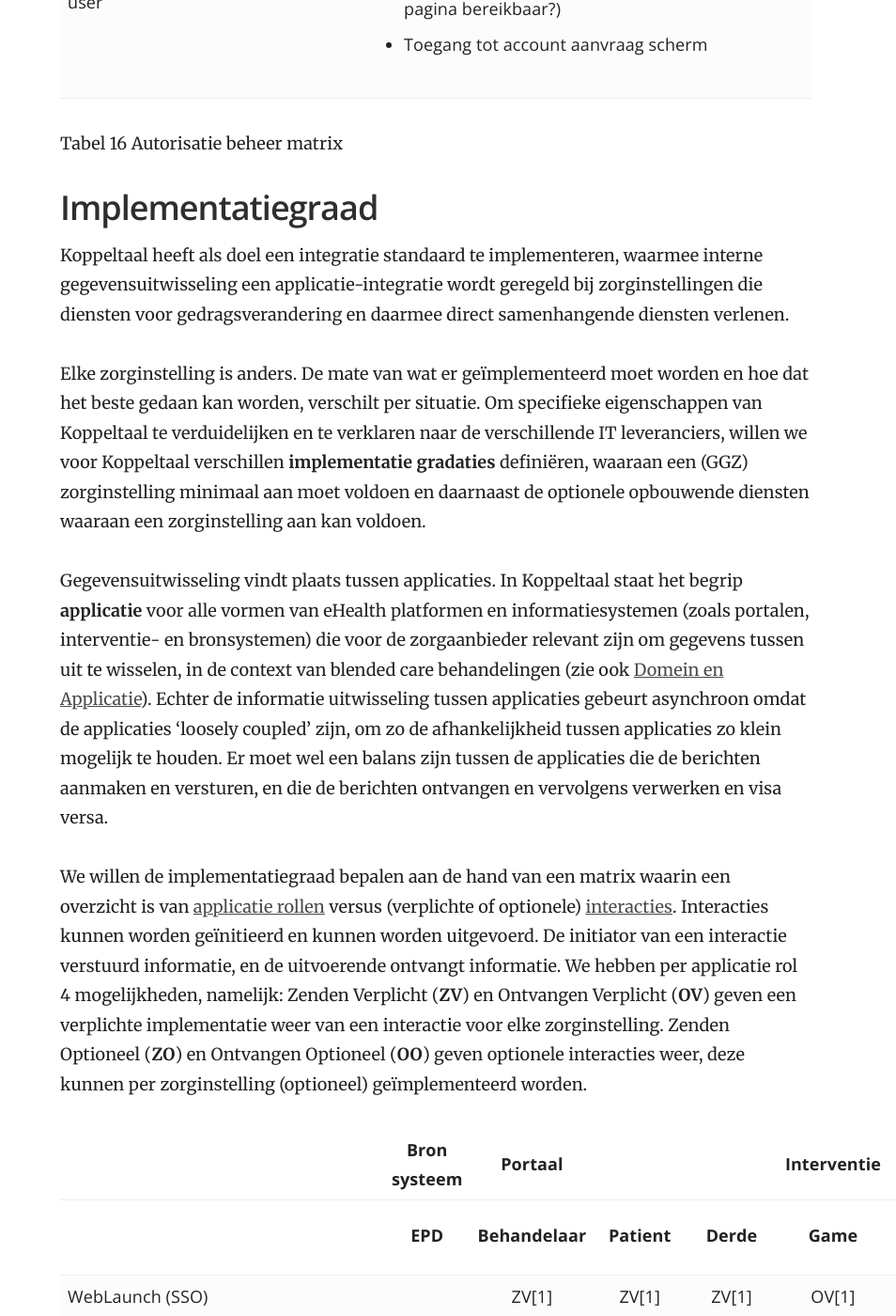
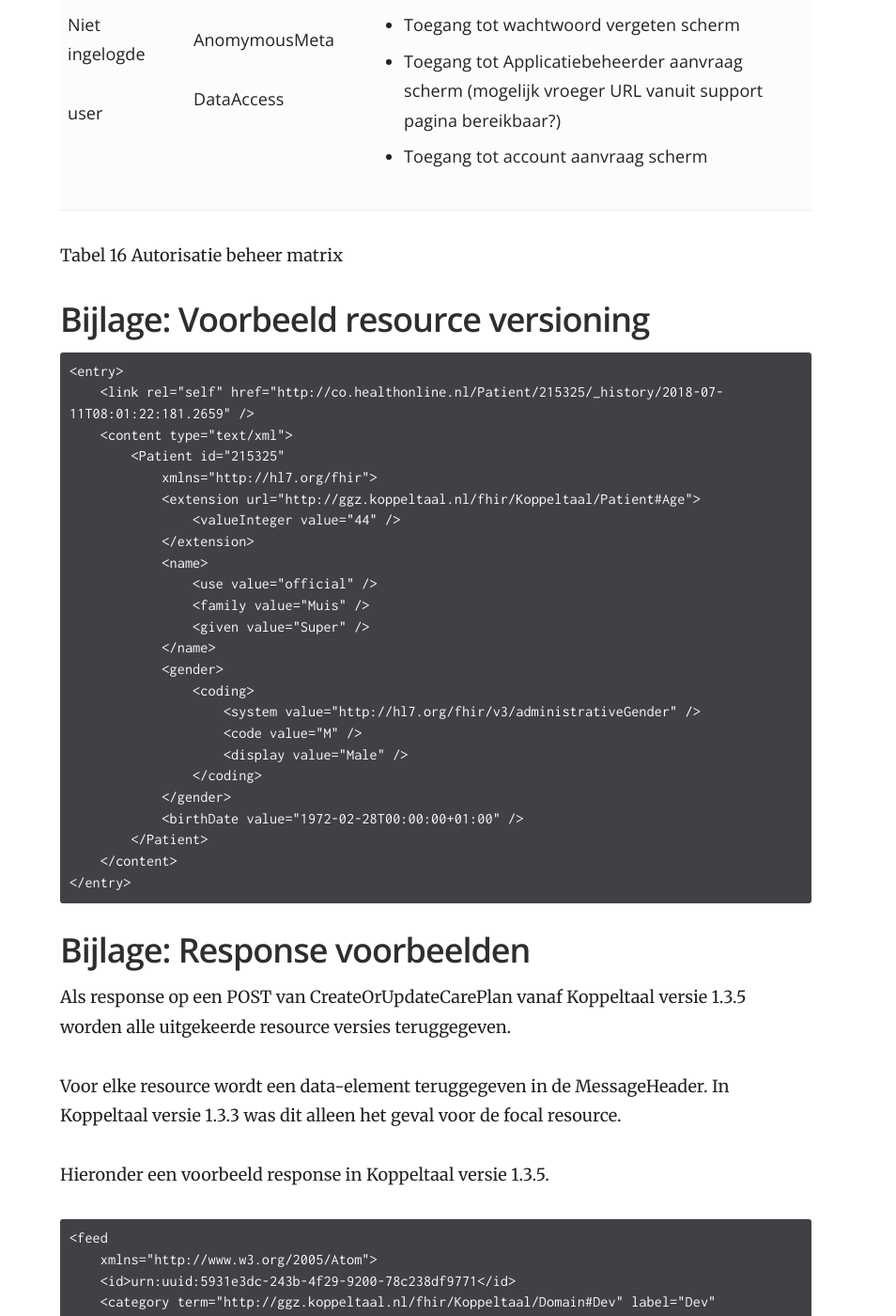
Before and after one commit to Koppeltaal/Koppeltaal-Documentation, a Jekyll site: the page built from technologie-architectuur.md, in a window 1280 px wide and 1400 px high, scrolled down 97094 px. Shown: the whole window at 94% size, without its empty margins (326-1280 px from the left). Built offline with Jekyll 4.4.1, drawn with Linux system fonts in a browser that asks for light colours; some of the changed text lies outside the part shown.

Commit message:
GitBook: [master] 2 pages modified

```diff
--- a/technologie-architectuur.md
+++ b/technologie-architectuur.md
@@ -542,19 +542,24 @@ Bij Koppeltaal maken we gebruik van Single-Sign-On \(SSO\). Hiermee kunnen eindg
 
 Koppeltaal ondersteunt twee typen van Single-Sign-On flows, met Koppeltaal Server als OAuth2-compatibele autorisatieserver en de Applicatie als OAuth2 Client:
 
-* SMART Autorisatie voor webapplicaties \(zie 5.3\), voor het autoriseren en starten van webapplicaties \(zoals een eHealth-module, of een ROM lijst\).
-* SMART Autorisatie voor mobiele apps \(zie 5.4\), voor het starten van een app op een smartphone van een eindgebruiker.
+* [SMART Autorisatie voor webapplicaties](technologie-architectuur.md#smart-autorisatie-voor-webapplicaties), voor het autoriseren en starten van webapplicaties \(zoals een eHealth-module, of een ROM lijst\).
+* [SMART Autorisatie voor mobiele apps](technologie-architectuur.md#smart-autorisatie-voor-mobiele-apps), voor het starten van een app op een smartphone van een eindgebruiker.
 
 Koppeltaal biedt na het authenticatie proces en na selectie van activiteiten via het Portal de gebruiker een URL link aan naar een applicatie \(interventie\), waarmee de gebruiker de applicatie kan starten. De gebruiker heeft hiermee zowel het Portal als een \(web of mobiele\) applicatie tot zijn beschikking.
 
 Wanneer de gebruiker de applicatie URL opent, moeten de volgende gegevens aan Koppeltaal doorgegeven worden:
 
 1. Application Identifier \(gekoppeld aan een specifieke applicatie\) – noodzakelijk om de Koppeltaalserver de publicerende applicatie en zijn URL op te kunnen zoeken.
-2. CarePlanActivity identifier – gebruikt om te achterhalen welke activiteiten een bepaalde applicatie \(Game\) herkent.
-3. Patient identifier – wordt gebruikt om de patiënt te identificeren door de applicatie \(Game\).
-4. User identifier – wordt gebruikt door de applicatie om correcte views te laten zien voor die gebruiker
-5. Optioneel aanvullende applicatie informatie – bijv. dat er een specifieke pagina door de applicatie moet worden geopend.
-6. Een overeengekomen security token van de applicatie naar de Koppeltaal Server wordt verstuurd, zodat de Koppeltaal server kan verifiëren dat de aanroepende applicatie een bekende \(en geregistreerde\) applicatie is die kan worden vertrouwd in de context van domein en applicatie-instantie. Dit token bevat tenminste een Hash van de URL van de applicatie en voorkomt dat iemand de URL van de applicatie \(het adres\) aanpast en opnieuw indient bij de Koppeltaal Server. Tevens bevat het token een \(geheime\) code die zowel bij de applicatie als de Koppeltaal server bekend is en, mogelijk, een Nonce die voorkomt dat de URL meerder malen \(sessies, resource\) misbruikt kan worden.
+2. Patient identifier – wordt gebruikt om de patiënt te identificeren door de applicatie \(Game\).
+3. User identifier – wordt gebruikt door de applicatie om correcte views te laten zien voor die gebruiker
+4. Optioneel aanvullende applicatie informatie – bijv. dat er een specifieke pagina door de applicatie moet worden geopend.
+5. Een overeengekomen security token van de applicatie naar de Koppeltaal Server wordt verstuurd, zodat de Koppeltaal server kan verifiëren dat de aanroepende applicatie een bekende \(en geregistreerde\) applicatie is die kan worden vertrouwd in de context van domein en applicatie-instantie. Dit token bevat tenminste een Hash van de URL van de applicatie en voorkomt dat iemand de URL van de applicatie \(het adres\) aanpast en opnieuw indient bij de Koppeltaal Server. Tevens bevat het token een \(geheime\) code die zowel bij de applicatie als de Koppeltaal server bekend is en, mogelijk, een Nonce die voorkomt dat de URL meerder malen \(sessies, resource\) misbruikt kan worden.
+
+Naast de bovengenoemde velden, zijn er ook _optionele velden_ gedefinieerd die aan Koppeltaal doorgegeven kan worden:
+
+1. CarePlanActivity identifier – gebruikt om te achterhalen welke activiteiten een bepaalde applicatie \(Game\) herkent.
+
+
 
 ### SMART Autorisatie voor webapplicaties
 
@@ -3041,52 +3046,6 @@ Koppeltaal Support beheert verschillende diensten, zoals het beheer van de domei
 </table>
 
 Tabel 16 Autorisatie beheer matrix
-
-## Implementatiegraad
-
-Koppeltaal heeft als doel een integratie standaard te implementeren, waarmee interne gegevensuitwisseling een applicatie-integratie wordt geregeld bij zorginstellingen die diensten voor gedragsverandering en daarmee direct samenhangende diensten verlenen.
-
-Elke zorginstelling is anders. De mate van wat er geïmplementeerd moet worden en hoe dat het beste gedaan kan worden, verschilt per situatie. Om specifieke eigenschappen van Koppeltaal te verduidelijken en te verklaren naar de verschillende IT leveranciers, willen we voor Koppeltaal verschillen **implementatie gradaties** definiëren, waaraan een \(GGZ\) zorginstelling minimaal aan moet voldoen en daarnaast de optionele opbouwende diensten waaraan een zorginstelling aan kan voldoen.
-
-Gegevensuitwisseling vindt plaats tussen applicaties. In Koppeltaal staat het begrip **applicatie** voor alle vormen van eHealth platformen en informatiesystemen \(zoals portalen, interventie- en bronsystemen\) die voor de zorgaanbieder relevant zijn om gegevens tussen uit te wisselen, in de context van blended care behandelingen \(zie ook [Domein en Applicatie](informatiesystemen-architectuur.md#domein-en-applicatie)\). Echter de informatie uitwisseling tussen applicaties gebeurt asynchroon omdat de applicaties 'loosely coupled' zijn, om zo de afhankelijkheid tussen applicaties zo klein mogelijk te houden. Er moet wel een balans zijn tussen de applicaties die de berichten aanmaken en versturen, en die de berichten ontvangen en vervolgens verwerken en visa versa.
-
-We willen de implementatiegraad bepalen aan de hand van een matrix waarin een overzicht is van [applicatie rollen](informatiesystemen-architectuur.md#actoren-en-rollen) versus \(verplichte of optionele\) [interacties](informatiesystemen-architectuur.md#use-case-versus-interacties). Interacties kunnen worden geïnitieerd en kunnen worden uitgevoerd. De initiator van een interactie verstuurd informatie, en de uitvoerende ontvangt informatie. We hebben per applicatie rol 4 mogelijkheden, namelijk: Zenden Verplicht \(**ZV**\) en Ontvangen Verplicht \(**OV**\) geven een verplichte implementatie weer van een interactie voor elke zorginstelling. Zenden Optioneel \(**ZO**\) en Ontvangen Optioneel \(**OO**\) geven optionele interacties weer, deze kunnen per zorginstelling \(optioneel\) geïmplementeerd worden.
-
-|  | Bron systeem | Portaal |  |  | Interventie |  |  |
-| :--- | :---: | :---: | :---: | :---: | :---: | :---: | :---: |
-|  | **EPD** | **Behandelaar** | **Patient** | **Derde** | **Game** | **E-** **Leanrning** | **ROM** |
-| WebLaunch \(SSO\) |  | ZV\[1\] | ZV\[1\] | ZV\[1\] | OV\[1\] | OV\[1\] | OV\[1\] |
-| CreateOrUpdateCarePlan |  | ZV/OV\[1\] | ZV/OV\[1\] | ZV/OV\[1\] | OV\[1\] | OV\[1\] | OV\[1\] |
-| CreateOrUpdatePatient | ZV\[2\] | ZO/OV\[2\] | ZO/OV\[2\] |  | OV\[2\] | OV\[2\] | OV\[2\] |
-| CreateOrUpdatePractitioner | ZV\[2\] | ZO/OV\[2\] |  |  | OV\[2\] | OV\[2\] | OV\[2\] |
-| CreateOrUpdateRelatedPerson | ZV\[3\] | OV\[3\] | ZO/OV\[3\] | ZO/OV\[3\] | OV\[3\] | OV\[3\] | OV\[3\] |
-| CreateOrUpdateActivityDefinition |  |  |  |  | ZO\[3\] | ZO\[3\] | ZO\[3\] |
-| GetActivityDefinitions |  | OV\[2\] | OV\[2\] | OV\[2\] |  |  |  |
-| UpdateCarePlanActivityStatus   \(Available, InProgress, Completed, Canceled\) |  | OV\[2\] | OV\[2\] | OV\[2\] | ZO\[3\] | ZO\[3\] | ZO\[3\] |
-| CreateOrUpdateCarePlanActivityResult |  | OO\[3\] | OO\[3\] | OO\[3\] | ZO\[3\] | ZO\[3\] | ZO\[3\] |
-| CreateOrUpdateUserMessage | ZO\[3\] | ZO/OO\[3\] | ZO/OO\[3\] | ZO/OO\[3\] | ZO\[3\] | ZO\[3\] | ZO\[3\] |
-
-\[1\]: **Implementatie graad 1**
-
-* Portalen kunnen interventies \(zoals ROM\) lanceren
-* Interventies kunnen gelanceerd worden
-* Behandelaar initieert een behandelplan \(CarePlan\) voor de patiënt
-
-\[2\]: **Implementatie graad 2**
-
-* Portalen en interventies verplichte \(ZV en OV\) interacties geïmplementeerd
-
-\[3\]: **Implementatie graad 3**
-
-* Portalen en interventies optionele \(ZO en OO\) interacties geïmplementeerd
-
-Kanttekeningen:
-
-* Zendende en ontvangende partij moeten dezelfde interacties ondersteunen en aangeven op welk implementatiegraad ze zitten van hun aan te bieden product
-* Het EPD bronsysteem wordt gebruikt om patiënten te kunnen identificeren en kan aangevuld worden met andere gegevens. Deze aanvullende gegevens worden \(nu\) niet overgenomen door het EPD bronsysteem \(zie ook Matrix\). De initiërende behandelaar \(portaal\) is verantwoordelijk voor het CarePlan.
-* Patiënten \(portaal\) kunnen aanpassingen doen op \(delen van\) een CarePlan \(functioneel proces\).
-* Activity Definitions van interventies kunnen ook met de hand \(door een beheerder\) toegevoegd worden. Dit is de reden waarom de interactie CreateOrUpdateActivityDefinition niet een hoge prio heeft, qua implementatiegraad.
-* CreateOrUpdateRelatedPerson heeft een lagere prioriteit qua implementatie dan CreateOrUpdatePatient.
 
 ## Bijlage: Voorbeeld resource versioning
 
```
Also changed, not shown: kaders-en-uitgangspunten.md (+1 -2 lines).
